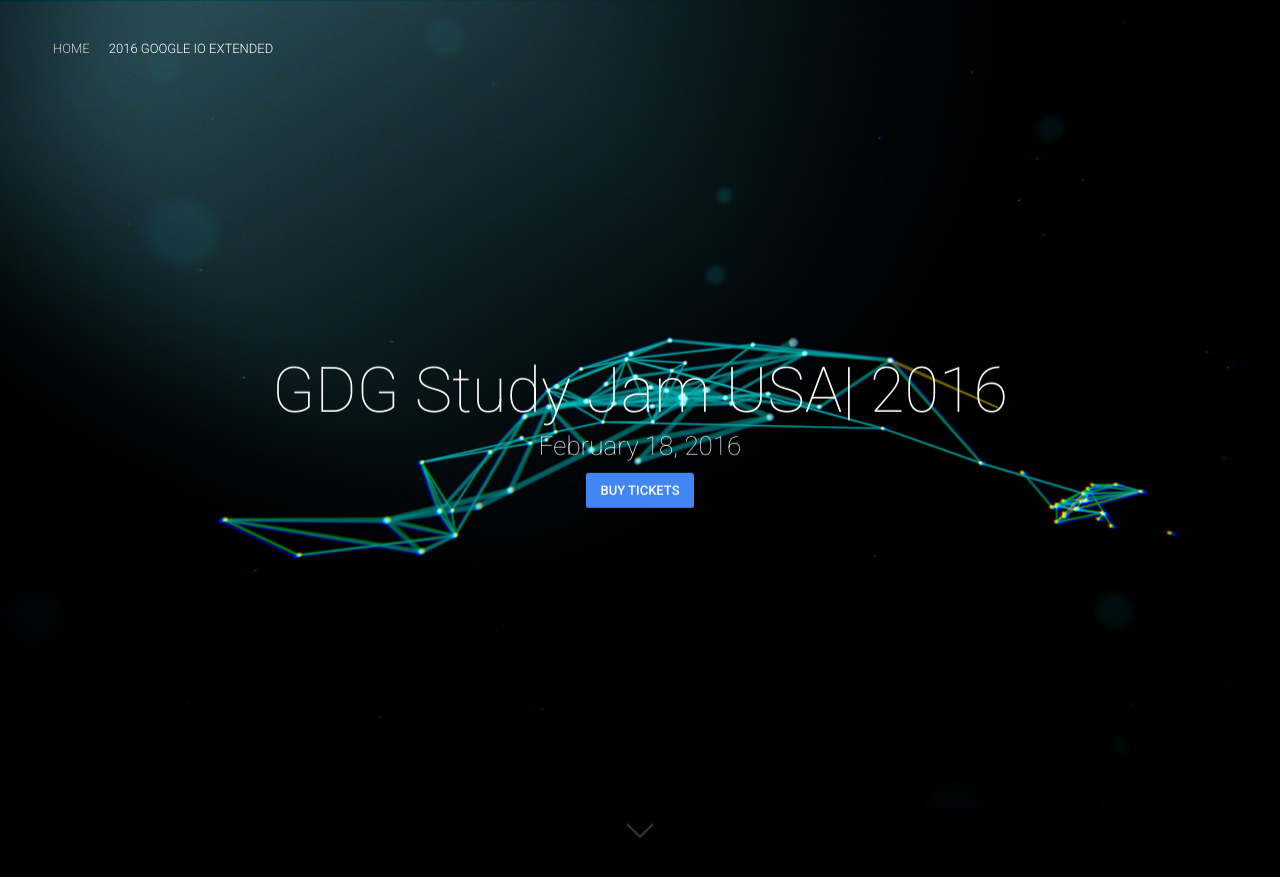
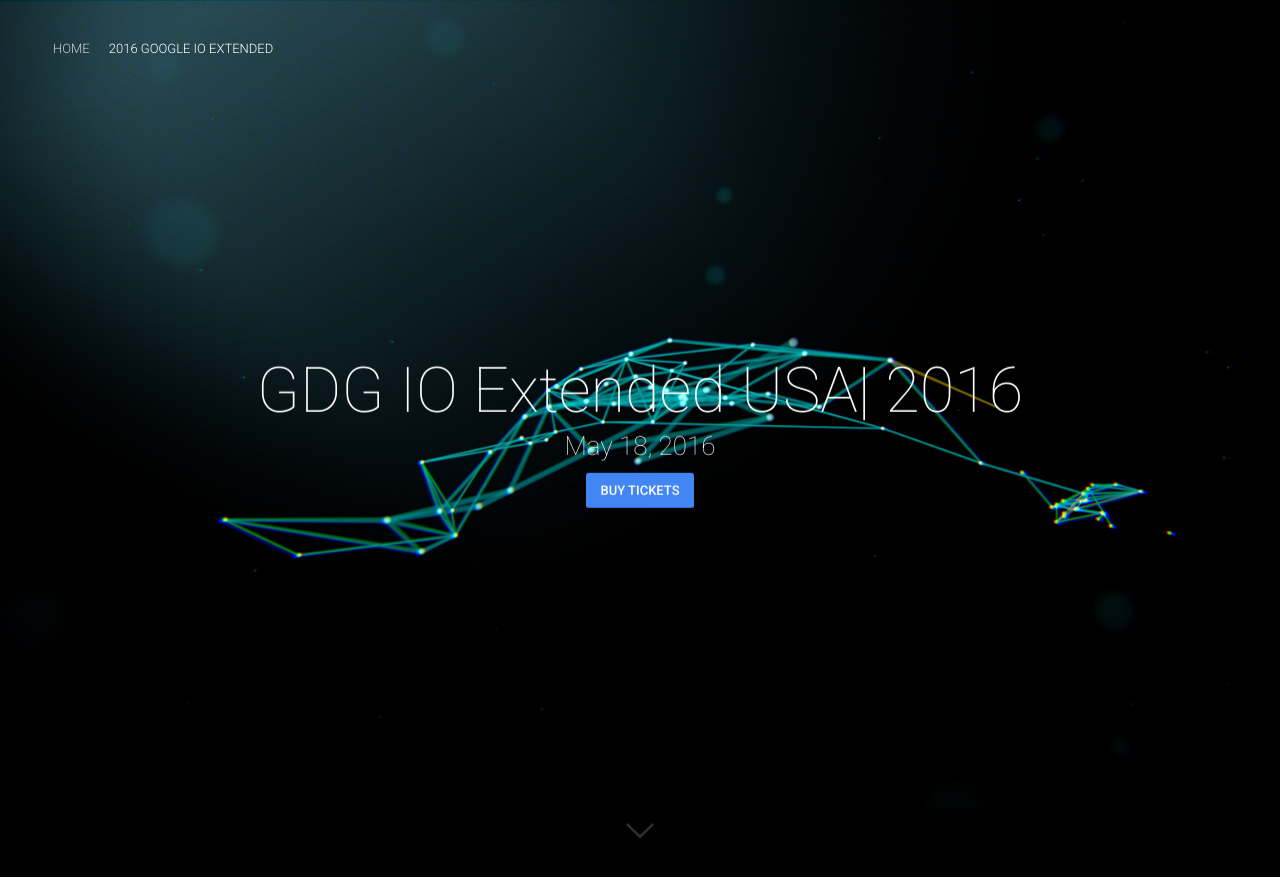
Before and after one commit to GDG-Buffalo/GDG-Buffalo.github.io, a Jekyll site: the page built from index.html, in a window 1280 px wide and 900 px high. Shown: the top 877 px of the window. Built offline with Jekyll 4.4.1, drawn with Linux system fonts in a browser that asks for light colours; nearby versions of some CDN libraries; comment, search, counter and statistics services are not loaded; some of the changed text lies outside the part shown.

Commit message:
updated text

```diff
--- a/_config.yml
+++ b/_config.yml
@@ -10,7 +10,7 @@ exclude: ['/automation/', 'README.md', 'LICENSE.txt', 'CNAME']
 
 
 # Site Settings
-title: "GDG Buffalo Study Jam 2016"
+title: "GDG Buffalo Google IO Extended 2016"
 email: "gdgbuffalo@gmail.com"
 description: "GDG Study Jam is a set of events all around the world"
 url: "https://gdg-buffalo.github.io"
@@ -19,17 +19,17 @@ googleAnalyticsTrackingId: "UA-43643469-5"
 googleAnalyticsSiteUrl: "gdg-buffalo.github.io"
 siteVerification: "b9imDOrFawXaBXCC4r3uJDdswSYcalD-wWpMYhFq-no"
 
-# Organizer Info
-organizerName: "GDG Lviv"
-organizerAlternateName: "Google Developer Group Lviv"
-organizerDescription: "Open and volunteer geek communities who create exciting projects and share experience about Google technology with passion."
-organizerEmail: "lviv@gdg.org.ua"
-organizerLogo: "/img/seo/organizer-logo.png"
-organizerLink: "http://lviv.gdg.org.ua/"
+# # Organizer Info
+# organizerName: "GDG Lviv"
+# organizerAlternateName: "Google Developer Group Lviv"
+# organizerDescription: "Open and volunteer geek communities who create exciting projects and share experience about Google technology with passion."
+# organizerEmail: "lviv@gdg.org.ua"
+# organizerLogo: "/img/seo/organizer-logo.png"
+# organizerLink: "http://lviv.gdg.org.ua/"
 
 # Head
-metaKeywords: "event, gdg, study jam, google, programming, android, chrome, developers, buffalo"
-twitterAccount: "@StudyJamBuffalo"
+metaKeywords: "event, gdg, Google IO, google, programming, android, chrome, developers, buffalo"
+twitterAccount: "@IOExtendedBuffalo"
 socialImageSrcGooglePlus: "/img/seo/sharing-google-plus.png"
 socialImageSrcTwitter: "/img/seo/sharing-twitter.png"
 socialImageSrcFacebook: "/img/seo/sharing-facebook.png"
@@ -47,23 +47,23 @@ navigationLinks:
 
 # Hero Block
 heroImage: "hero.jpg"
-heroTitle: "GDG Study Jam <typeout> 2016"
-eventDate: "February 18, 2016"
+heroTitle: "GDG IO Extended <typeout> 2016"
+eventDate: "May 18, 2016"
 typeoutTextValues: '"", "Buffalo", "New York", "USA"'
 typeoutFallback: "Buffalo"
 heroButtons:
  - {permalink: "/#tickets", text: "Buy tickets"}
 
 # About Block
-aboutTitle: "About GDG Study Jam"
+aboutTitle: "About Google IO"
 aboutBlock:
- - {title: "Workshops", image: "workshop.jpg", text: "Come join GDG Buffalo for our “Android Study Jam”!</br> </br>
+ - {title: "Workshops", image: "workshop.jpg", text: "Come join GDG Buffalo for our “Google IO Extended 2016”!</br> </br>
 
-Students who participate in this event are expected to have completed the FREE Udacity course “Android
+# Students who participate in this event are expected to have completed the FREE Udacity course “Android
 
-Development for Beginners” before the event. The course can be accessed via the following link:<br/><br/><a href=\"https://www.udacity.com/account/affiliate/GoogleStudyJams\">
-
-https://www.udacity.com/account/affiliate/GoogleStudyJams
+# Development for Beginners” before the event. The course can be accessed via the following link:<br/><br/><a href=\"https://www.udacity.com/account/affiliate/GoogleStudyJams\">
+#
+# https://www.udacity.com/account/affiliate/GoogleStudyJams
 </a><br/><br/>
 FREE food and drinks will be supplied as well. All participants will be provided a ticket upon signing in. <br/> At the end of the evening we will raffle off <b>$1,000 in prizes!</b>" }
 
```
Also changed, not shown: _includes/ioextended.html (+10 -1 lines).
